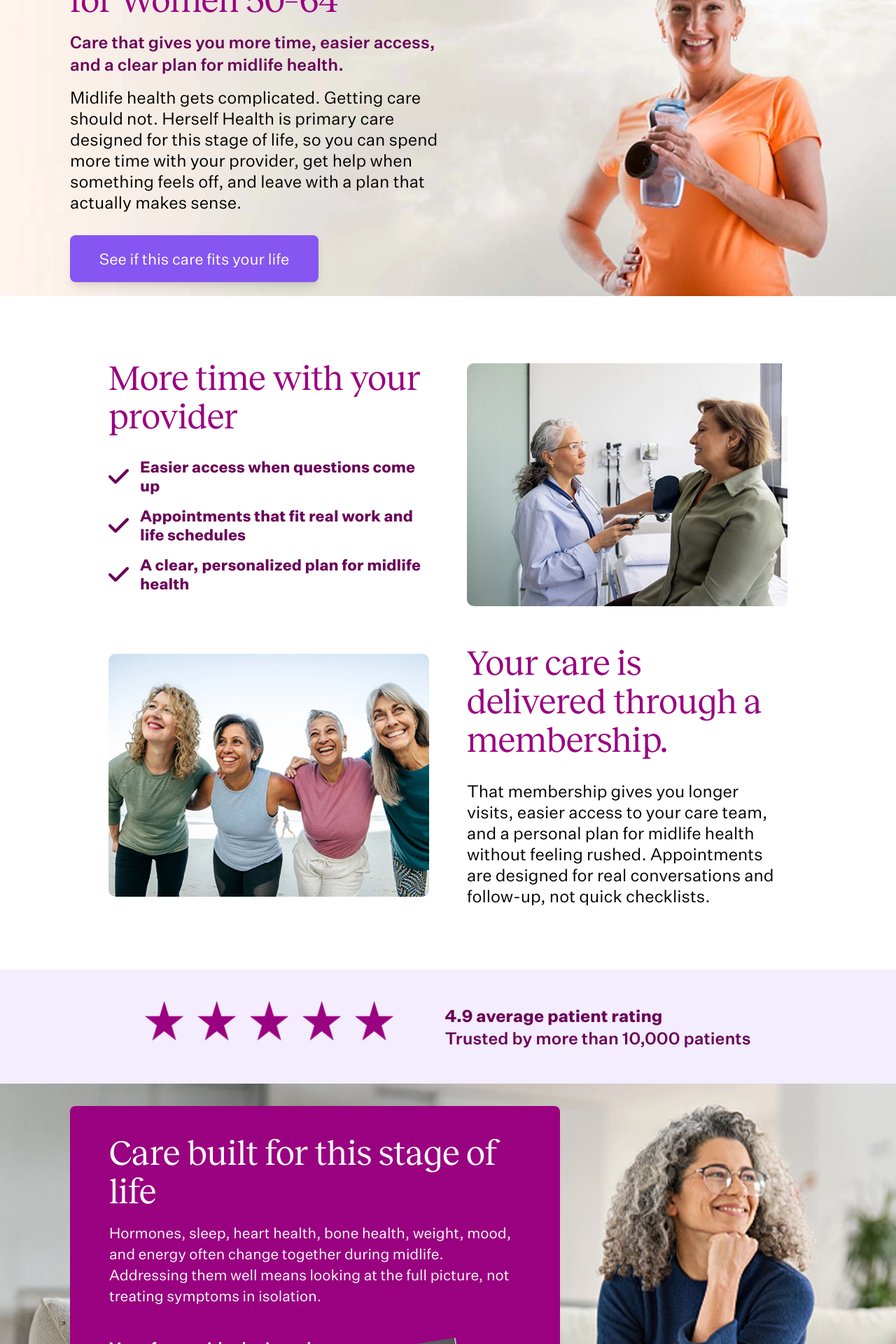
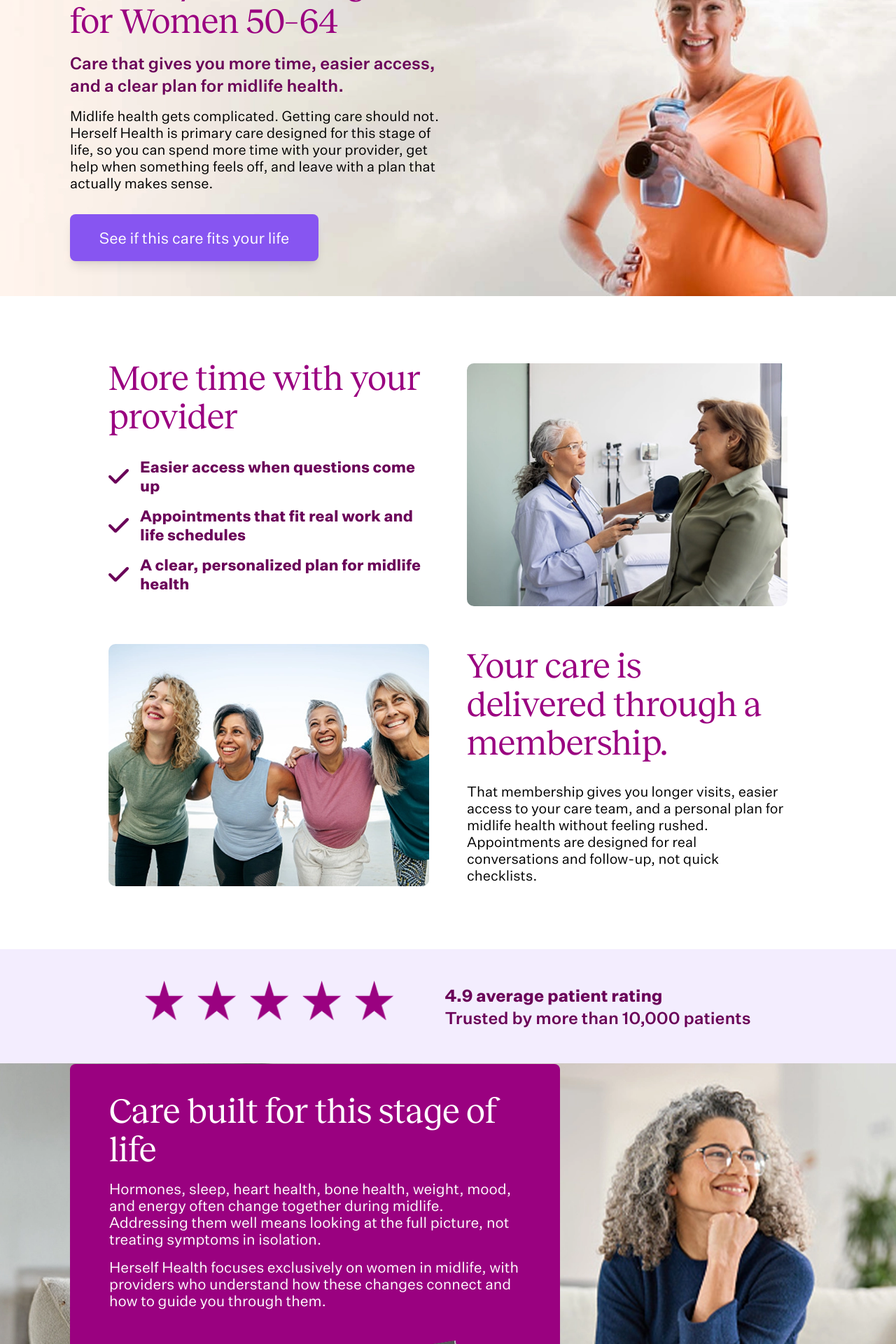
Before and after one commit to seemo66/herself-health-landing-v4, a React (Create React App) app: page / in a window 1280 px wide. Shown: the part 180-2100 px from the top of the page at 70% size. Built offline with nearby package versions, Linux system fonts and the light colour scheme.

Commit message:
some layout updates

```diff
--- a/src/components/GuideSection.jsx
+++ b/src/components/GuideSection.jsx
@@ -26,13 +26,13 @@
           <h2 className="title-font !text-white">Care built for this stage of life</h2>
 
           {/* main descriptive paragraphs */}
-          <p className="body-font !text-white md:hidden lg:!text-[21px] xl:block">
+          <p className="body-font !text-white md:hidden lg:block lg:!text-[21px]">
             Hormones, sleep, heart health, bone health, weight, mood, and energy often change
             together during midlife. Addressing them well means looking at the full picture, not
             treating symptoms in isolation.
           </p>
 
-          <p className="body-font !text-white md:hidden lg:!text-[21px] 2xl:block">
+          <p className="body-font !text-white md:hidden lg:!text-[21px] xl:block">
             Herself Health focuses exclusively on women in midlife, with providers who understand
             how these changes connect and how to guide you through them.
           </p>
--- a/src/components/HeroSection.jsx
+++ b/src/components/HeroSection.jsx
@@ -24,7 +24,7 @@
 
       {/* overlay text and button section */}
       <div className="relative z-10 px-[30px] py-[35px] pb-[48px] md:absolute md:inset-0 md:flex md:items-center md:justify-start md:p-12 lg:px-[100px]">
-        <div className="flex flex-col gap-4 md:w-[75%] lg:w-[55%] xl:w-[50%] 2xl:w-[48%]">
+        <div className="flex flex-col gap-4 md:w-[70%] lg:w-[60%] xl:w-[50%] 2xl:w-[48%]">
           {/* main headline */}
           <h1 className="title-font">Primary Care Designed for Women 50–64</h1>
 
@@ -34,7 +34,7 @@
           </h2>
 
           {/* main descriptive paragraphs */}
-          <p className="body-font md:hidden xl:block">
+          <p className="body-font">
             Midlife health gets complicated. Getting care should not. Herself Health is primary care
             designed for this stage of life, so you can spend more time with your provider, get help
             when something feels off, and leave with a plan that actually makes sense.
--- a/src/index.css
+++ b/src/index.css
@@ -140,12 +140,12 @@
   line-height: 21px;
   color: #000000;
 
-  @media (min-width: 768px) {
+  @media (min-width: 1280px) {
     font-size: 20px;
     line-height: 24px;
   }
 
-  @media (min-width: 1280px) {
+  @media (min-width: 1536px) {
     font-size: 24px;
     line-height: 30px;
   }
```
